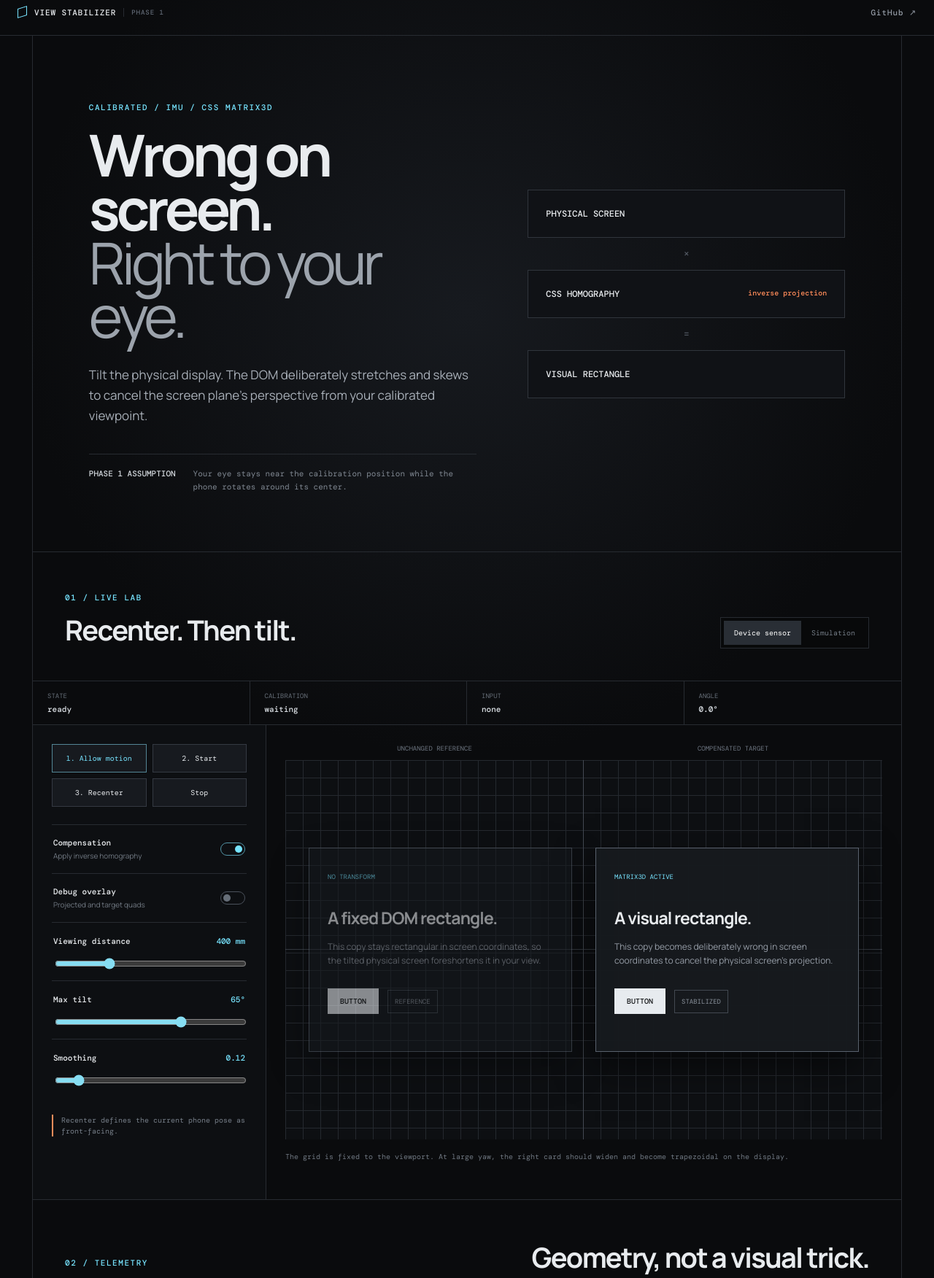
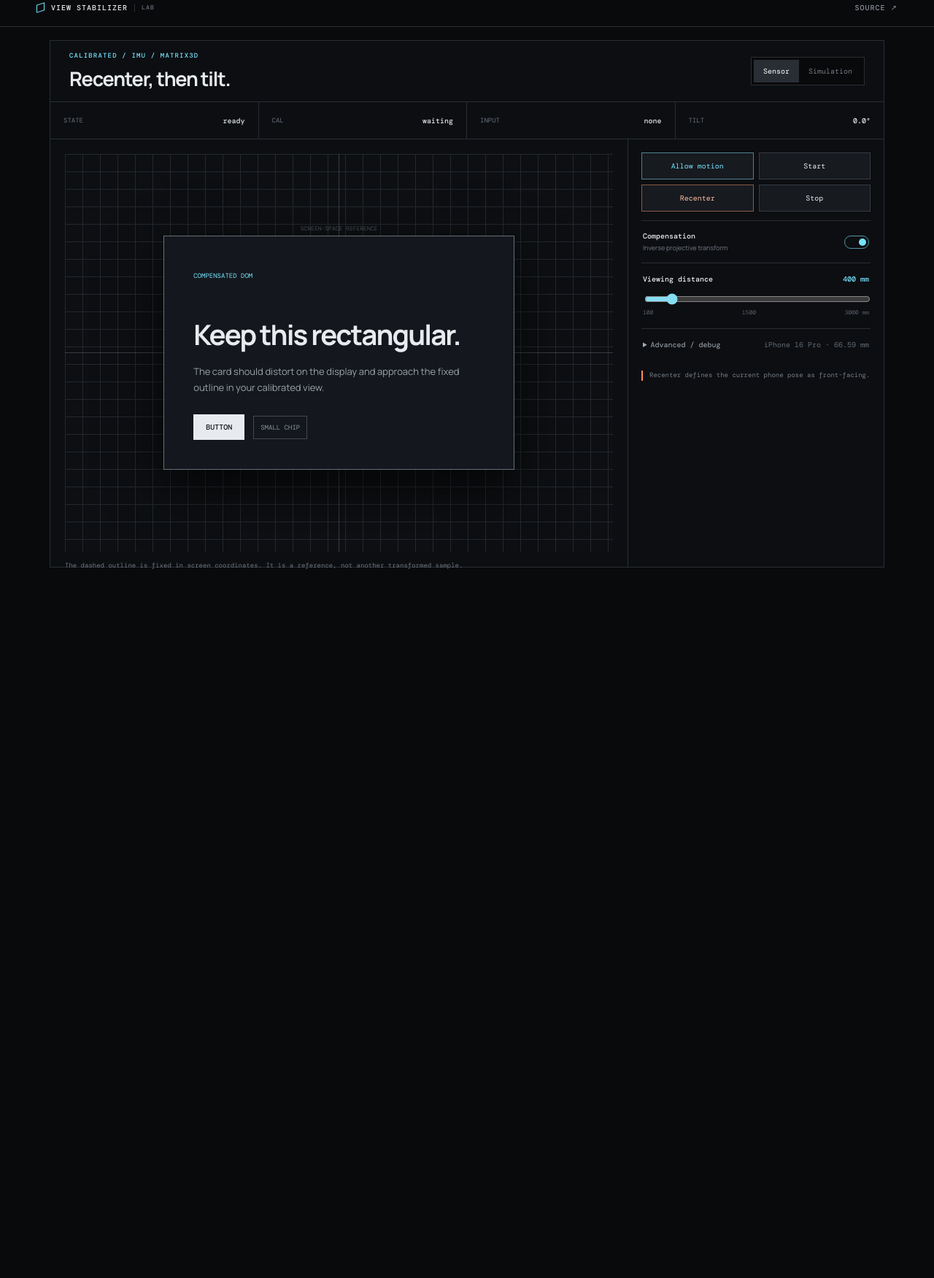
Before and after one commit to neocjmix/view-stabilizer, a website built with Vite: page demo/index.html in a window 1280 px wide. Shown: the part 15-1767 px from the top of the page at 73% size. After the commit the page ends 811 px from the top, so only its background shows below. Built offline with nearby package versions, Linux system fonts and the light colour scheme.

Commit message:
Tune iPhone 16 Pro geometry and compact the lab

```diff
--- a/demo/index.html
+++ b/demo/index.html
@@ -3,109 +3,90 @@
   <head>
     <meta charset="UTF-8" />
     <meta name="viewport" content="width=device-width, initial-scale=1, viewport-fit=cover" />
-    <meta name="theme-color" content="#0a0b0d" />
-    <title>View Stabilizer — calibrated perspective compensation</title>
-    <meta name="description" content="A DOM element that distorts on screen so it looks rectangular from a calibrated viewpoint." />
+    <meta name="theme-color" content="#090a0c" />
+    <title>View Stabilizer Lab</title>
+    <meta name="description" content="Calibrated inverse-perspective compensation for DOM elements." />
   </head>
   <body>
     <svg id="debug-overlay" aria-hidden="true"><polygon id="projected-quad"/><polygon id="target-quad"/></svg>
+
     <header class="topbar">
-      <a href="#top" class="brand"><i></i><span>VIEW STABILIZER</span><small>PHASE 1</small></a>
-      <a href="https://github.com/neocjmix/view-stabilizer" target="_blank" rel="noreferrer">GitHub ↗</a>
+      <a href="." class="brand"><i></i><b>VIEW STABILIZER</b><small>LAB</small></a>
+      <a href="https://github.com/neocjmix/view-stabilizer" target="_blank" rel="noreferrer">SOURCE ↗</a>
     </header>
 
-    <main id="top">
-      <section class="hero">
-        <div class="hero-copy">
-          <p class="eyebrow">CALIBRATED / IMU / CSS MATRIX3D</p>
-          <h1>Wrong on screen.<br/><em>Right to your eye.</em></h1>
-          <p class="lede">Tilt the physical display. The DOM deliberately stretches and skews to cancel the screen plane’s perspective from your calibrated viewpoint.</p>
-          <div class="assumption"><b>PHASE 1 ASSUMPTION</b><span>Your eye stays near the calibration position while the phone rotates around its center.</span></div>
-        </div>
-        <div class="principle">
-          <span>PHYSICAL SCREEN</span><i>×</i><span>CSS HOMOGRAPHY<small>inverse projection</small></span><i>=</i><span>VISUAL RECTANGLE</span>
-        </div>
-      </section>
-
+    <main>
       <section class="lab">
         <div class="lab-head">
-          <div><p>01 / LIVE LAB</p><h2>Recenter. Then tilt.</h2></div>
+          <div><p>CALIBRATED / IMU / MATRIX3D</p><h1>Recenter, then tilt.</h1></div>
           <div class="mode-tabs" role="group" aria-label="Input mode">
-            <button id="mode-sensor" class="active">Device sensor</button><button id="mode-simulation">Simulation</button>
+            <button id="mode-sensor" class="active">Sensor</button><button id="mode-simulation">Simulation</button>
           </div>
         </div>
 
         <div class="status-strip">
           <span>STATE <b id="state">idle</b></span>
-          <span>CALIBRATION <b id="calibrated">waiting</b></span>
+          <span>CAL <b id="calibrated">waiting</b></span>
           <span>INPUT <b id="input-source">none</b></span>
-          <span>ANGLE <b id="tilt-value">0.0°</b></span>
+          <span>TILT <b id="tilt-value">0.0°</b></span>
         </div>
 
-        <div class="lab-grid">
+        <div class="workspace">
+          <div class="stage-wrap">
+            <div class="stage">
+              <div class="crosshair"></div>
+              <div class="reference-outline"><span>SCREEN-SPACE REFERENCE</span></div>
+              <div id="stabilized" class="stabilized-sample">
+                <article class="card">
+                  <small>COMPENSATED DOM</small>
+                  <h2>Keep this rectangular.</h2>
+                  <p>The card should distort on the display and approach the fixed outline in your calibrated view.</p>
+                  <div><button>BUTTON</button><span>SMALL CHIP</span></div>
+                </article>
+              </div>
+            </div>
+            <p class="stage-note">The dashed outline is fixed in screen coordinates. It is a reference, not another transformed sample.</p>
+          </div>
+
           <aside class="controls">
             <div class="action-grid">
-              <button id="permission" class="primary">1. Allow motion</button>
-              <button id="start">2. Start</button>
-              <button id="recenter">3. Recenter</button>
+              <button id="permission" class="primary">Allow motion</button>
+              <button id="start">Start</button>
+              <button id="recenter" class="accent">Recenter</button>
               <button id="stop">Stop</button>
             </div>
-            <label class="toggle"><span><b>Compensation</b><small>Apply inverse homography</small></span><input id="enabled" type="checkbox" checked/><i></i></label>
-            <label class="toggle"><span><b>Debug overlay</b><small>Projected and target quads</small></span><input id="debug" type="checkbox"/><i></i></label>
-            <label class="range"><span>Viewing distance <b id="distance-value">400 mm</b></span><input id="distance" type="range" min="250" max="800" value="400" step="10"/></label>
-            <label class="range"><span>Max tilt <b id="max-tilt-value">65°</b></span><input id="max-tilt" type="range" min="35" max="80" value="65" step="1"/></label>
-            <label class="range"><span>Smoothing <b id="smoothing-value">0.12</b></span><input id="smoothing" type="range" min="0.02" max="1" value="0.12" step="0.01"/></label>
+
+            <label class="toggle"><span><b>Compensation</b><small>Inverse projective transform</small></span><input id="enabled" type="checkbox" checked/><i></i></label>
+
+            <label class="range distance-range">
+              <span>Viewing distance <b id="distance-value">400 mm</b></span>
+              <input id="distance" type="range" min="100" max="3000" value="400" step="25"/>
+              <em><i>100</i><i>1500</i><i>3000 mm</i></em>
+            </label>
+
             <div id="simulation-controls" hidden>
               <label class="range"><span>Pitch <b id="pitch-value">0°</b></span><input id="pitch" type="range" min="-75" max="75" value="0"/></label>
               <label class="range"><span>Yaw <b id="yaw-value">0°</b></span><input id="yaw" type="range" min="-75" max="75" value="0"/></label>
               <label class="range"><span>Roll <b id="roll-value">0°</b></span><input id="roll" type="range" min="-45" max="45" value="0"/></label>
             </div>
-            <p id="notice">On iPhone, “Allow motion” must be tapped before Start.</p>
+
+            <details class="advanced">
+              <summary>Advanced / debug <span>iPhone 16 Pro · 66.59 mm</span></summary>
+              <label class="range"><span>Max tilt <b id="max-tilt-value">65°</b></span><input id="max-tilt" type="range" min="35" max="80" value="65" step="1"/></label>
+              <label class="range"><span>Smoothing <b id="smoothing-value">0.12</b></span><input id="smoothing" type="range" min="0.02" max="1" value="0.12" step="0.01"/></label>
+              <label class="toggle"><span><b>Projected quads</b><small>Screen and compensation geometry</small></span><input id="debug" type="checkbox"/><i></i></label>
+              <div class="telemetry-grid">
+                <article><span>ORIENTATION</span><pre id="orientation">alpha  —\nbeta   —\ngamma  —\nscreen —</pre></article>
+                <article><span>RELATIVE ROTATION</span><pre id="rotation">1.000  0.000  0.000\n0.000  1.000  0.000\n0.000  0.000  1.000</pre></article>
+                <article><span>CSS MATRIX3D</span><pre id="matrix">matrix3d(1,0,0,0,0,1,0,0,0,0,1,0,0,0,0,1)</pre></article>
+              </div>
+              <div class="legend"><span>Strength <b id="strength">1.000</b></span><span>Fallback <b id="fallback">false</b></span></div>
+            </details>
+            <p id="notice">On iPhone, Allow motion must be tapped before Start.</p>
           </aside>
-
-          <div class="stage-wrap">
-            <div class="stage-labels"><span>UNCHANGED REFERENCE</span><span>COMPENSATED TARGET</span></div>
-            <div class="stage">
-              <div class="crosshair"></div>
-              <div class="sample raw-sample">
-                <article class="card"><small>NO TRANSFORM</small><h3>A fixed DOM rectangle.</h3><p>This copy stays rectangular in screen coordinates, so the tilted physical screen foreshortens it in your view.</p><div><button>BUTTON</button><span>REFERENCE</span></div></article>
-              </div>
-              <div id="stabilized" class="sample stabilized-sample">
-                <article class="card"><small>MATRIX3D ACTIVE</small><h3>A visual rectangle.</h3><p>This copy becomes deliberately wrong in screen coordinates to cancel the physical screen’s projection.</p><div><button>BUTTON</button><span>STABILIZED</span></div></article>
-              </div>
-            </div>
-            <p class="stage-note">The grid is fixed to the viewport. At large yaw, the right card should widen and become trapezoidal on the display.</p>
-          </div>
         </div>
       </section>
-
-      <section class="debug-panel">
-        <div><p>02 / TELEMETRY</p><h2>Geometry, not a visual trick.</h2></div>
-        <div class="telemetry-grid">
-          <article><span>DEVICE ORIENTATION</span><pre id="orientation">alpha  —\nbeta   —\ngamma  —\nscreen —</pre></article>
-          <article><span>RELATIVE ROTATION</span><pre id="rotation">1.000  0.000  0.000\n0.000  1.000  0.000\n0.000  0.000  1.000</pre></article>
-          <article class="matrix-card"><span>CSS OUTPUT</span><pre id="matrix">matrix3d(1,0,0,0,0,1,0,0,0,0,1,0,0,0,0,1)</pre></article>
-        </div>
-        <div class="legend"><span><i class="cyan"></i>Projected physical screen</span><span><i class="orange"></i>Compensation target</span><span>Falloff strength <b id="strength">1.000</b></span><span>Fallback <b id="fallback">false</b></span></div>
-      </section>
-
-      <section class="code-section">
-        <div><p>03 / API</p><h2>One element. Six methods.</h2></div>
-        <pre><code>import { createViewStabilizer } from "@neocjmix/view-stabilizer";
-
-const stabilizer = createViewStabilizer(element, {
-  viewingDistance: 400,
-  maxTilt: 65,
-  smoothing: 0.12,
-});
-
-await stabilizer.requestPermission(); // call in a user gesture on iOS
-stabilizer.start();
-stabilizer.calibrate();               // canonical API
-stabilizer.recenter();                // readable alias</code></pre>
-      </section>
     </main>
-    <footer><b>VIEW STABILIZER</b><span>DOM + CSS · NO WEBGL · NO CAMERA</span><small>MIT © 2026 ChanJin Park</small></footer>
     <script type="module" src="/main.ts"></script>
   </body>
 </html>
--- a/demo/main.ts
+++ b/demo/main.ts
@@ -22,7 +22,7 @@ function create(mode: "sensor" | "simulation") {
   baseRect = target.getBoundingClientRect();
   simulation = mode === "simulation";
   stabilizer = createViewStabilizer(target, {
-    ...values(), simulation,
+    ...values(), physicalScreenWidth: 66.59, simulation,
     onStateChange: paintState,
     onUpdate: paintTelemetry,
   });
--- a/src/geometry.ts
+++ b/src/geometry.ts
@@ -183,7 +183,9 @@ export function computeCompensation(input: CompensationInput): CompensationResul
   const strength = 1 - smoothstep(input.maxTilt, input.maxTilt + falloff, rawTilt);
   if (strength <= 0.001) return identityResult(input, rawTilt, effectiveTilt, 0);
 
-  const screenWidthMm = input.physicalScreenWidth ?? 70;
+  // iPhone 16 Pro active rectangular display width:
+  // 1206 physical pixels / 460 ppi * 25.4 mm/in = 66.59 mm.
+  const screenWidthMm = input.physicalScreenWidth ?? 66.59;
   const portraitCssWidth = Math.min(v.width, v.height);
   const mmPerCssPixel = screenWidthMm / portraitCssWidth;
   const cx = v.width / 2, cy = v.height / 2;
--- a/src/index.ts
+++ b/src/index.ts
@@ -30,7 +30,7 @@ export interface ViewStabilizerOptions {
   maxTilt?: number;
   smoothing?: number;
   enabled?: boolean;
-  /** Approximate physical width of the portrait screen in mm. Default: 70. */
+  /** Physical width of the portrait display in mm. Default: 66.59 (iPhone 16 Pro active display). */
   physicalScreenWidth?: number;
   viewerPoseProvider?: ViewerPoseProvider;
   /** Bypasses sensor support/permission and accepts setSimulationOrientation(). */
@@ -91,7 +91,7 @@ class ViewStabilizerImpl implements ViewStabilizer {
       viewingDistance: options.viewingDistance ?? 400,
       maxTilt: options.maxTilt ?? 65,
       smoothing: options.smoothing ?? 0.12,
-      physicalScreenWidth: options.physicalScreenWidth ?? 70,
+      physicalScreenWidth: options.physicalScreenWidth ?? 66.59,
       simulation: options.simulation ?? false,
       ...(options.onStateChange ? {onStateChange: options.onStateChange} : {}),
       ...(options.onUpdate ? {onUpdate: options.onUpdate} : {}),
```
Also changed, not shown: README.md, demo/style.css.
